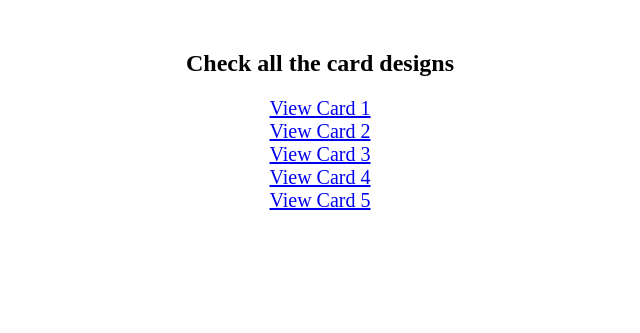
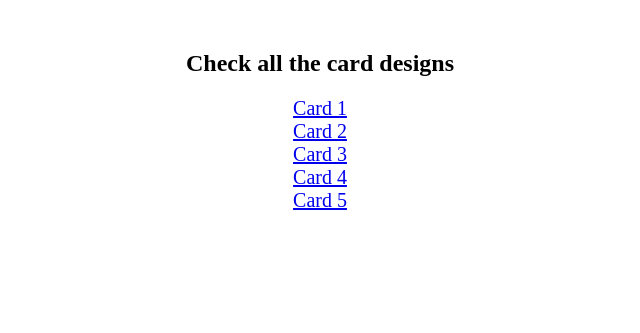
Before and after one commit to Avipriya02/Frontend-Cohort-Assignments, a plain HTML site: page Assignment 4- Welcome to CSS/index.html in a window 1280 px wide. Shown: the whole page, without its empty margins (320-960 px from the left). Drawn offline with Linux system fonts and the light colour scheme.

Commit message:
Updated index file and README.md file

```diff
--- a/Assignment 4- Welcome to CSS/index.html
+++ b/Assignment 4- Welcome to CSS/index.html
@@ -10,11 +10,11 @@
     <div class="container">
         <h2>Check all the card designs</h2>
         <div class="links-container">
-            <a href="./html/card1.html">View Card 1</a> <br>
-            <a href="./html/card2.html">View Card 2</a> <br>
-            <a href="./html/card3.html">View Card 3</a> <br>
-            <a href="./html/card4.html">View Card 4</a> <br>
-            <a href="./html/card5.html">View Card 5</a> <br>
+            <a href="./html/card1.html">Card 1</a> <br>
+            <a href="./html/card2.html">Card 2</a> <br>
+            <a href="./html/card3.html">Card 3</a> <br>
+            <a href="./html/card4.html">Card 4</a> <br>
+            <a href="./html/card5.html">Card 5</a> <br>
         </div>
     </div>
 </body>
```
Also changed, not shown: 1 other file.
